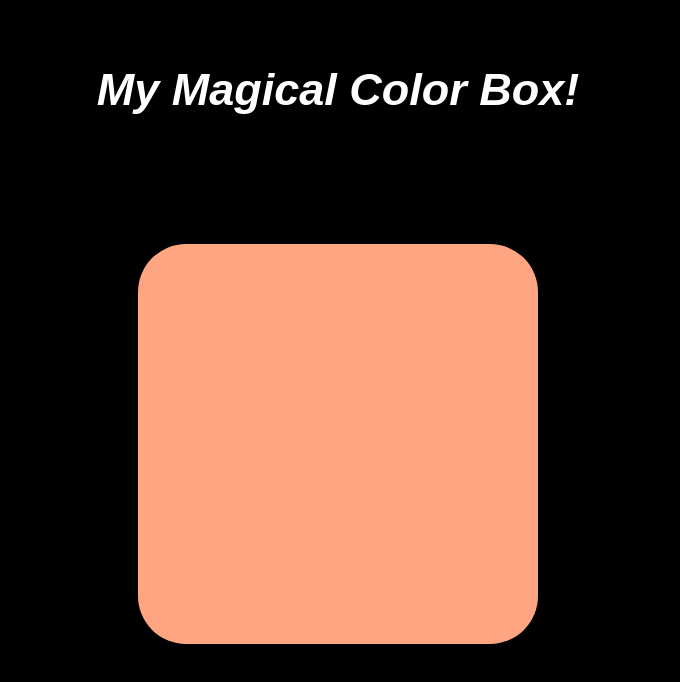
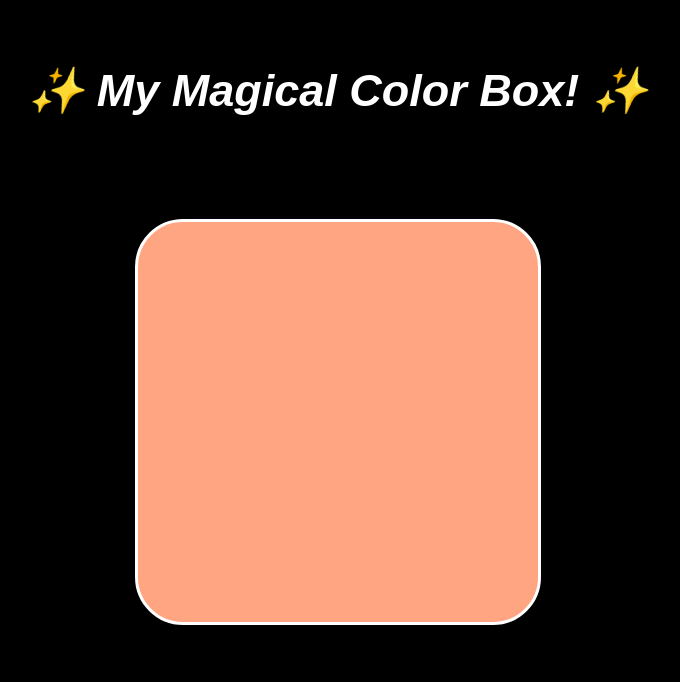
Before and after one commit to Cierra-McDonald/color-changing-box, a React (Create React App) app: page / in a window 1280 px wide. Shown: the top 682 px of the page, without its empty margins (302-982 px from the left). Built offline with nearby package versions, Linux system fonts and the light colour scheme.

Commit message:
styling and unstyling

```diff
--- a/package.json
+++ b/package.json
@@ -6,6 +6,7 @@
     "@testing-library/jest-dom": "^5.12.0",
     "@testing-library/react": "^11.2.6",
     "@testing-library/user-event": "^12.8.3",
+    "emoji-picker-react": "^3.4.4",
     "randomcolor": "^0.6.2",
     "react": "^17.0.2",
     "react-dom": "^17.0.2",
--- a/src/App.css
+++ b/src/App.css
@@ -11,6 +11,23 @@ h1 {
   font-family: fantasy;
   font-size: 45px;
 }
+.outerbox {
+  margin: auto;
+}
+.colordiv {
+  display: flex;
+  flex-wrap: wrap;
+  flex-direction: row;
+  /* margin-left: 12%;
+  margin-right: 12%; */
+
+}
+.appBoxes {
+  margin-left: 20%;
+  margin-right: 20%;
+  padding-left: 20px;
+  padding-right: 20px;
+}
 
 .colorbox {
   width: 400px;
--- a/src/App.js
+++ b/src/App.js
@@ -1,10 +1,13 @@
+import React from 'react';
 import './App.css';
 import FunctionalBox from './Containers/FunctionalBox';
 
+
 function App() {
+
   return (
     <div className="App">
-      <h1>My Magical Color Box!</h1>
+      <h1><span role="img" aria-label="glitter">✨</span> My Magical Color Box! <span role="img" aria-label="glitter">✨</span></h1>
       <FunctionalBox/>
     </div>
   );
--- a/src/Presentational/ColorBox.js
+++ b/src/Presentational/ColorBox.js
@@ -2,7 +2,7 @@ import React from 'react'
 
 const ColorBox = ({color}) => {
 
-    return <div style={{backgroundColor: color, width: '400px', height: '400px', margin: 'auto', marginTop:'10%', borderRadius:'3em', textAlign:'center', justifyContent:'center'}}></div>
+    return <div style={{backgroundColor: color, width: '400px', height: '400px', margin: 'auto', marginTop:'8%', borderRadius:'3em', textAlign:'center', justifyContent:'center', border: '3px solid white'}}></div>
 }
 
 export default ColorBox;
```
Also changed, not shown: 1 other file (tests, documents, lock files or other folders).
